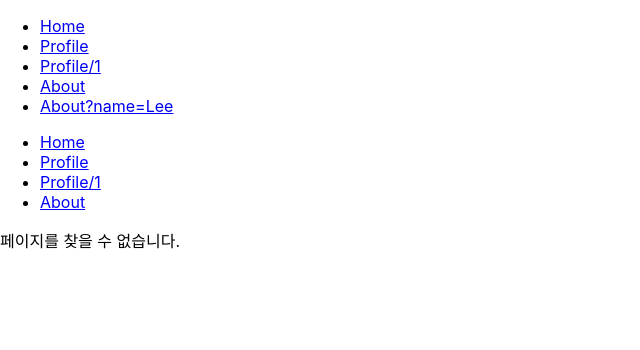
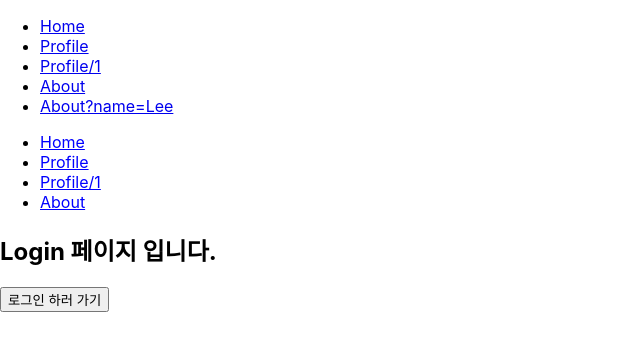
Before and after one commit to lee951109/React-Router-Dom-V6, a React (Create React App) app: page /login in a window 1280 px wide. Shown: the top 350 px of the page, without its empty margins (0-640 px from the left). Built offline with nearby package versions, Linux system fonts and the light colour scheme.

Commit message:
useNavigate

```diff
--- a/src/App.js
+++ b/src/App.js
@@ -2,6 +2,7 @@ import { BrowserRouter, Link, Route, Routes } from 'react-router-dom';
 import Home from './pages/Home';
 import Profile from './pages/Profile';
 import About from './pages/About';
+import Login from './pages/Login';
 import NotFound from './pages/NotFound';
 import Links from './components/Links';
 import NavLinks from './components/NavLinks';
@@ -33,6 +34,7 @@ function App() {
         <Route path=":id" element={<Profile />} />
       </Route>
       <Route path="/about" element={<About />} />
+      <Route path="/login" element={<Login />} />
       <Route path="*" element={<NotFound />} />
     </Routes>
 
--- /dev/null
+++ b/src/components/LoginButton.jsx
@@ -0,0 +1,15 @@
+import { useNavigate } from "react-router-dom";
+
+
+
+export default function LoginButton(props) {
+  console.log(props);
+  let navigate = useNavigate();
+
+  function login() {
+    setTimeout(() => {
+      navigate("/");
+    }, 1000);
+  };
+  return <button onClick={login}>로그인 하러 가기</button>
+}
--- /dev/null
+++ b/src/pages/Login.jsx
@@ -0,0 +1,13 @@
+import { useNavigate } from "react-router-dom";
+import LoginButton from "../components/LoginButton";
+
+export default function Login() {
+
+  return (
+    <>
+      <h2>Login 페이지 입니다.</h2>
+      <LoginButton />
+    </>
+  );
+
+}
```
